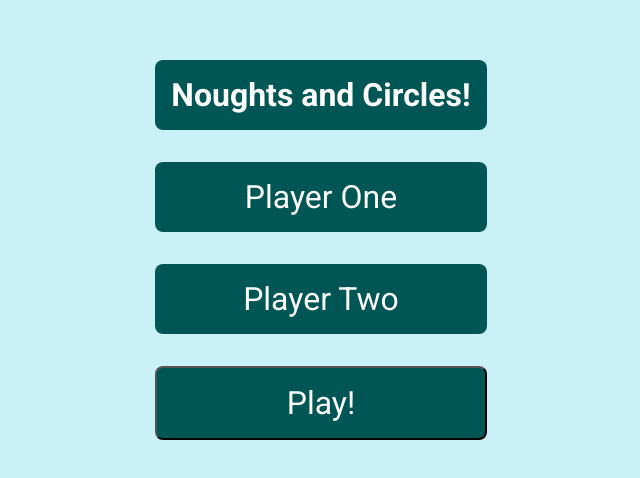
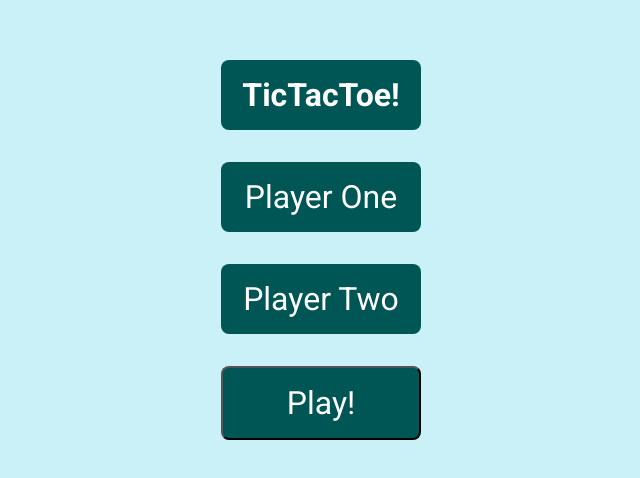
Before and after one commit to JackScottow/JackScottow.github.io, a plain HTML site: page TicTacToe/index.html in a window 1280 px wide. Shown: the part 150-628 px from the top of the page, without its empty margins (319-959 px from the left). Drawn offline with Linux system fonts and the light colour scheme.

Commit message:
Update index.html

```diff
--- a/TicTacToe/index.html
+++ b/TicTacToe/index.html
@@ -14,7 +14,7 @@
   </head>
   <body>
     <div id="start-game">
-      <h1>Noughts and Circles!</h1>
+      <h1>TicTacToe!</h1>
       <div id="playerOneInput" contenteditable="true">Player One</div>
       <div id="playerTwoInput" contenteditable="true">Player Two</div>
       <button id="start-button">Play!</button>
```
